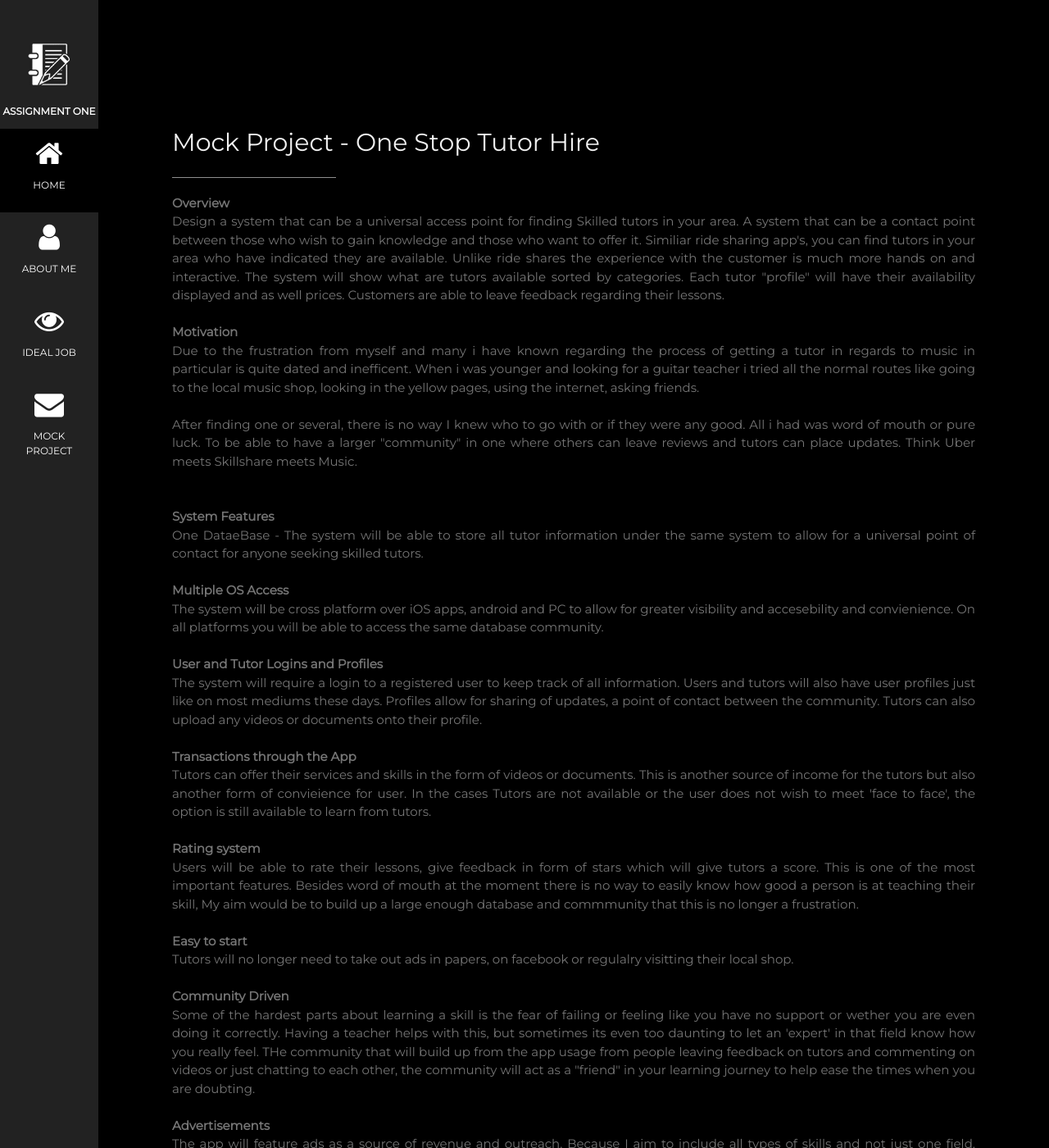
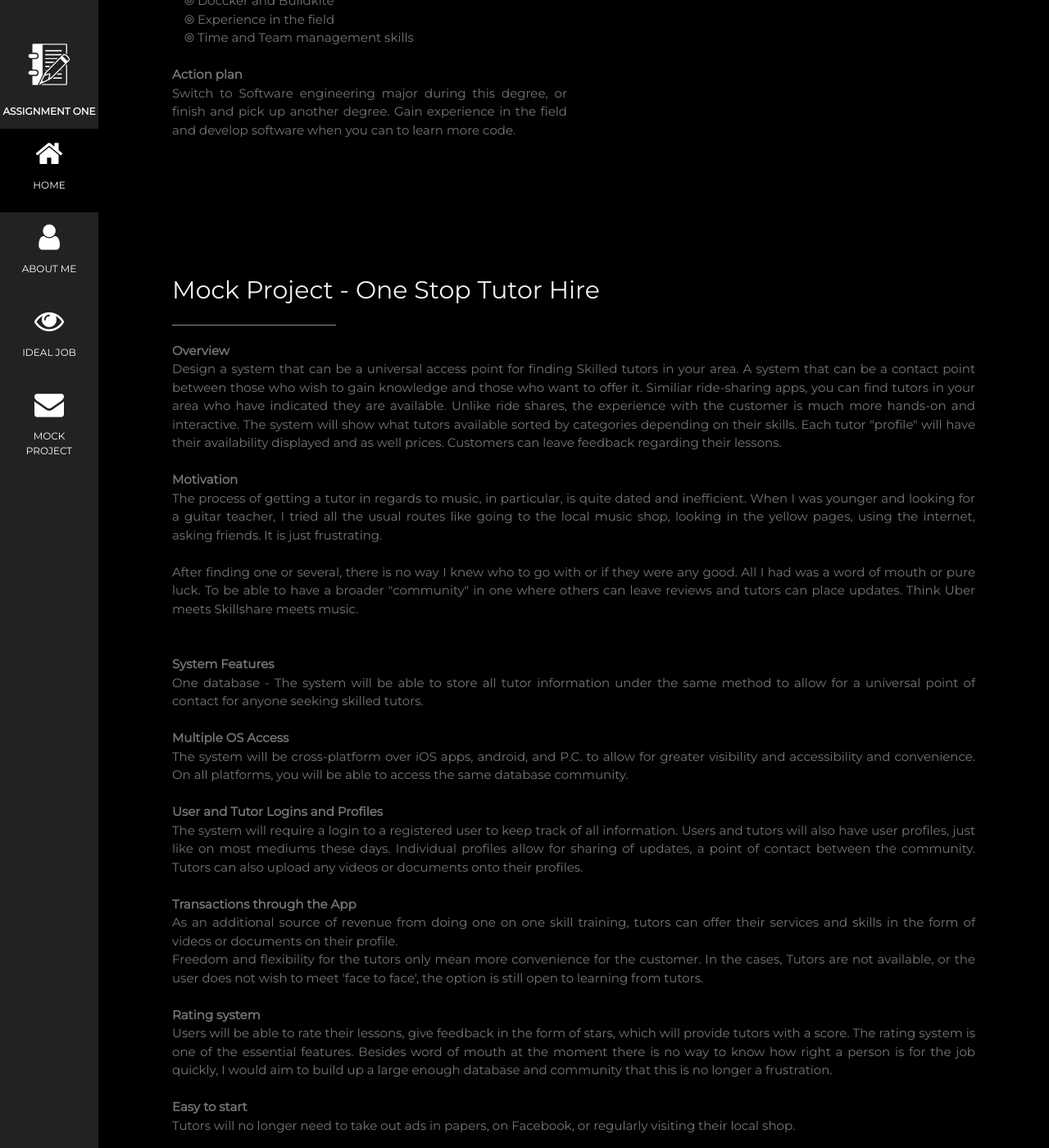
Before and after one commit to ceylonhue/begin, a Jekyll site: the page built from index.md, in a window 1280 px wide and 1400 px high, scrolled down 5944 px. Shown: the whole window at 82% size. Built offline with Jekyll 4.4.1, drawn with Linux system fonts in a browser that asks for light colours; our own code applies the rules of GitHub Pages for plain Markdown files; some of the changed text lies outside the part shown.

Commit message:
Update default.html

```diff
--- a/_layouts/default.html
+++ b/_layouts/default.html
@@ -81,44 +81,26 @@ body, h1,h2,h3,h4,h5,h6 {font-family: "Montserrat", sans-serif}
   <div class="w3-content w3-justify w3-text-grey w3-padding-64" id="about">
     <h2 class="w3-text-light-grey">Why I.T? Why now?</h2>
     <hr style="width:200px" class="w3-opacity">
-    <p>The reason i want to study I.T is because I relate to it easily having grown up with the industry.
-      I feel although, quite advanced in terms of what the industry has achieved, the field is still quite young and there is much more
-      to be discovered and m any more milestones to reach.<br>
+    <p>The reason I want to study I.T. is that I relate to it easily and adapt quickly to concepts, having grown up alongside the industry. I feel although, quite advanced in terms of what the industry has achieved, the field is still quite young, and there is much more to be discovered and m any more milestones to reach.<br>
 <br>
-     My interest into I.T came when my family got our first computer, it quickly turned into my hobby. Later learning that I.T is not
-     just about computers and that it affects our everday lives I was intrigued. After learning about automation, coding and all the
-      while enjoying the practical benefits from innovations such as email, telephones, internet and security systems I knew that I.T was the
-      future or as I see it, I.T will build the future.<br><br>
+     My interest in I.T. came when my family got our first computer, and it quickly turned into my hobby and time sink. Later learning that I.T. is not just about computers and that it affects our everyday lives, I was intrigued. After learning about automation, coding, and all the while enjoying the practical benefits from innovations such as email, telephones, internet, and security systems, I knew that I.T. was the future, or as I see it, I.T. will build the future.<br><br>
 
-     After high school I worked in a call center for an insurance company. I got to see first hand the transition from the company using
-      "claim forms" to lodge insurance claims to all claims being lodged either online by the Policy Holder or by the claims consulatant
-      over the phone. The new claims lodgement options eliminated countless steps for both parties involved. This is one of the reasons
-    I looked into Software engineering and furthering my knowledge and IT. <br><br>
+     After high school, I worked in a call center for an insurance company. I got to see first hand the transition from the company using "claim forms" to lodge insurance claims to all claims being submitted either online by the Policy Holder or by the claims consultant over the phone. The new claims lodgement options eliminated many steps for both parties involved, and this is one of the reasons I looked into Software engineering and furthering my knowledge and I.T. <br><br>
 
-    I didnt waste time, I was able to get a position within the same company as a software tester for the
-      new claims system. This really let me see the workflow and the environment in which the I.T industry possibly operates. I did this
-for about 2 years and then went to travel in Japan. <br><br>
+    I didn't waste time, and I was able to get a position within the same company as a software tester for the new Claim Lodgement system. This new position allowed me to see the workflow and ethics in an I.T related job. While getting used to the new environment, I made acquaintances with a handful of developers. I would always pick their brains about their roles. I did this for about two years and then went to travel to Japan for a whole year. <br><br>
 
-      After an eye opening year eating ramen and sushi which im yet to get sick of ! I'm back a nd i want to pursuit my passion and
-      career once more. However being a bit older and having less time my options were limited. RMIT offered online courses which suits
-      me perfectly.<br><br>
+      After an eye-opening year eating ramen and sushi which I'm yet to get sick of! I'm back, and I want to pursue my passion and career once more. However, being a bit older and having less time, my options were limited. RMIT offered online courses that suit me perfectly.<br><br>
 
-      I want to broaden my knowledge in the field of I.T from this course and use this time to figure out if Software engineering is what
-      i want to do or something similar within I.T.<br><br> <br><br>
+      I want to broaden my knowledge in the field of I.T. from this course and use this time to figure out if Software engineering is what I want to do or something similar within I.T.<br><br> <br><br>
 
 
     </p>
     <h2 class="w3-text-light-grey">A closer look at Robin Lee</h2>
      <hr style="width:200px" class="w3-opacity">
-      <p>I'm ready to dive into this new journey and take the next steps but why not start with learning about myself and
-        getting to know <i>me</i> better.<br>
-        I took a few online tests regarding the ways differnt people learn, our personality types and. I've included the
-        results of 3 tests below. This overview really helped me
-        understand which situtations and circumstances that i excel and exceed in and the ones that might slow me down.<BR><BR><br>
+      <p>I'm ready to dive into this new journey and take the next steps, but why not start with learning about myself and getting to know me better.
+I took a few online tests regarding the ways different people learn, our personality types, and. I've included the three sets of results below. This overview helped me understand which situations and circumstances that I excel in and excel in and the ones that might slow me down.<BR><BR><br>
     <p class="w3-wide" style="font-size:120%;"><B>Myers-Briggs test</B></p>
-<br> MB test is somewhat of a self reflection test, a psychological type of personality test.  The questions revolve around 4 main categories
-        which then determines which personality you. My results showed i was a INTP type personality or nicknamed "architect", can be described as
-one who has "A love of problem solving", I agree in some ways but not others.<BR><br>
+<br> M.B.T. is somewhat of a self-reflection test, a psychological type of personality test. The questions revolve around four primary categories, which then determine which personality you. My results showed I was an INTP type personality or nicknamed "architect," can be described as one who has 'A love of problem-solving' I agree in some ways but not others.<BR><br>
 
       <style>
       .img-container {
@@ -137,14 +119,9 @@ one who has "A love of problem solving", I agree in some ways but not others.<BR
 
     <p class="w3-wide" style="font-size:120%;"><B>Emotional intelligence Test - Talentsmart.com </B></p>
   <br>
- Emotional intelligence is how a person handles his emotions and different situations and how aware he is of it, not only that but the ability
-  to adapt or simple change the way you act or feel in relation to someone elses emotions, thats how i would explain it but in short... the awareness
-  and measure of how emotions affect emotions.
-  This E.I test was the longest out of the 3 tests and had some very interesting questions that really gets you thinking in a
-  philisophical way. I took my time doing this test and it seems my E.I is fairly average maybe even slightly above. With a score
-of 74 out of 100. In a nutshell my test results indicate that Im aware of some the thingss that i need to improve on but not everything.
-  This isnt the end of the world and many people with similar scores to me are able use this test to improve weak traits to make BIG improvements. Im
-hoping the same, only time will tell...<BR>
+ Emotional intelligence is how a person handles their emotions in different types of situations. How aware are they of it? How do they react to another person's feelings? The measure of a person's ability to control their emotions and not let these factors distract their focus. That's how I would explain it, but in short, the awareness and measure of how emotions affect emotions. This E.I test was the longest out of the three tests and had some questions that get you thinking philosophically and many moments of self-reflection.
+
+  <BR><BR> I took my time doing this test, and it seems my E.I is reasonably average, maybe even slightly above. With a score of 74 out of 100. In a nutshell, my test results indicate that I'm aware of some of the things that I need to improve on, but not everything. I'm interested in finding ways to increase my E.I. score as I think it is a commonly overlooked trait for most people.<BR>
       <style>
       .img-container {
         text-align: center;
@@ -179,14 +151,8 @@ Obviously with the results of this test I have come improving to do, however I t
        <img src="/begin/images/ABS.png" alt="ABS" class="w3-image">
     </span>
   </body><BR><BR>
-  <b>What I Learned?</b><BR>I think by doing these tests even if i dont feel they are 100% accurate for me personally it is a great tool to aid in self
-discovery. The questsions asked in the EI and MB tests get you thinking about those situations and how you would act in this instances.
-In a test environment i think alot of those questions are hard to answer truthfully. The real benefit comes from the results and knowing
-  what categories are tested, especially after answering questions related. It gives you an idea of what emotions, tendancies and actions
-  are involved in every decision. <BR>
-By knowing about these traits and learning styles it gives you a guide to how you should be managing your work. By yourself and especially
-socially in groups with others. By knowing the situations you can handle and ones you cant can be a very good indicator of where you
-  should be putting yourself. <BR><BR><BR><BR><BR><BR>
+  <b>What I Learned?</b><BR>I think by doing these tests, even if I don't feel they are 100% accurate for me personally, it is a great tool to aid in self-discovery. The questions asked in the E.I. and M.B. tests get you thinking about those situations and how you would act in these instances. In a test environment, I think a lot of those questions are hard to answer truthfully. The real benefit comes from the results and knowing what categories are tested, especially after answering questions related. It gives you an idea of what emotions, tendencies, and actions are involved in every decision. <BR>
+By knowing about these traits and learning styles, it gives you a guide to how you should be managing your work by yourself and especially socially in groups with others. By knowing the situations you can handle and ones you cant can be a perfect indicator of where you should be putting yourself. <BR><BR><BR><BR><BR><BR>
 
 
 
@@ -196,9 +162,7 @@ socially in groups with others. By knowing the situations you can handle and one
     <hr style="width:200px" class="w3-opacity">
 
     <!-- Grid for photos -->
-     <br><br>My ideal job would be as a software developer. Knowing the things i will develop and come up with will always have a target
-     "audience" to please, wether it being for the client or something for myself. Everything is for the better, to simplify a process
-     or to teach something in more enjoyable way. I believe you can create everything with coding ot at least can be used to help.<p>
+     <br><br>My ideal job would be as a software developer. Knowing the things I will develop and come up with will always have a target "audience" to please, whether it being for the client or something for myself. Everything is for the better, to simplify a process or to teach something more enjoyable. I believe you can create everything with coding, or at least it can be used to help.<p>
     <div class="w3-row-padding" style="margin:0 -16px"><BR>
       <div class="w3-half">
 
@@ -215,12 +179,9 @@ socially in groups with others. By knowing the situations you can handle and one
   <img src="/begin/images/job2.png" style="width:40%">
           </a>
 <br><br><br>
-<B>Description of job</B><br> A software developer that speciliases in python. Building software that can corrobroate retail
-data into a a centeral search. Like how an RSS feed would pull that latest info from each feed into that one location.
+<B>Description of job</B><br>This job is looking for a software developer that specializes in python. The job description includes Building software that can corroborate retail data into a convenient search. Like how an RSS feed would pull that latest info from each feed into that one location. The aim is building something to organize all the different data, how it is collected, how it is sorted. <BR><BR>
 
-This job will work with building something to organise all the different data, how its collected, how its sorted all so it is more convienent
-        for whatever the client needs. Design a way to programatically update all the needed data from all different sources to one location, in this case
-through Elasticsearch
+Solving this problem and streamlining the methods, we can reduce workloads, employee numbers, and task durations. With the correct processes and infrastructure to handle the data, the ultimate goal is being able to provide the latest data a client needs quickly, efficiently, and without lacking in the quality. Design a way to programmatically update all the required data from all different sources to one location, in this case, through Elasticsearch.
 <br><bR>
 <B>Required skills</B><br><BR>
                          &emsp;⦾ Qualification and experience<BR>
@@ -250,64 +210,42 @@ and develop software when you can to learn more code.
   <div class="w3-content w3-justify w3-text-grey w3-padding-64" id="contact">
     <h2 class="w3-text-light-grey">Mock Project - One Stop Tutor Hire</h2>
     <hr style="width:200px" class="w3-opacity">
-    <p> <B>Overview</B><BR>Design a system that can be a universal access point for finding Skilled tutors in your area. A system
-                   that can be a contact point between those who wish to gain knowledge and those who want to offer it.
-                   Similiar ride sharing app's, you can find tutors in your area who have indicated they are available. Unlike
-                   ride shares the experience with the customer is much more hands on and interactive.
+    <p> <B>Overview</B><BR>Design a system that can be a universal access point for finding Skilled tutors in your area. A system that can be a contact point between those who wish to gain knowledge and those who want to offer it. Similiar ride-sharing apps, you can find tutors in your area who have indicated they are available. Unlike ride shares, the experience with the customer is much more hands-on and interactive.
 
-                   The system will show what  are tutors available sorted by categories. Each tutor "profile" will have their availability
-                   displayed and as well prices. Customers are able to leave feedback regarding their lessons.
+                   The system will show what tutors available sorted by categories depending on their skills. Each tutor "profile" will have their availability displayed and as well prices. Customers can leave feedback regarding their lessons.
 
 
 
 <br><br>
-      <B>Motivation</B><br>Due to the frustration from myself and many i have known regarding the process of getting a tutor in regards to music
-      in particular is quite dated and inefficent. When i was younger and looking for a guitar teacher i tried all the normal routes like
-      going to the local music shop, looking in the yellow pages, using the internet, asking friends.
+      <B>Motivation</B><br>The process of getting a tutor in regards to music, in particular, is quite dated and inefficient. When I was younger and looking for a guitar teacher, I tried all the usual routes like going to the local music shop, looking in the yellow pages, using the internet, asking friends. It is just frustrating.
       <br><br>
-      After finding one or several, there is no way I knew who to go with or if they were any good. All i had was word of mouth or pure luck.
-      To be able to have a larger "community" in one where others can leave reviews and tutors can place updates. Think Uber meets Skillshare meets Music.
+      After finding one or several, there is no way I knew who to go with or if they were any good. All I had was a word of mouth or pure luck. To be able to have a broader "community" in one where others can leave reviews and tutors can place updates. Think Uber meets Skillshare meets music.
 <br><br><br>
 
       <B>System Features</B><br>
-      One DataeBase - The system will be able to store all tutor information under the same system to allow for a universal point
-      of contact for anyone seeking skilled tutors. <BR><br>
+      One database - The system will be able to store all tutor information under the same method to allow for a universal point of contact for anyone seeking skilled tutors. <BR><br>
 
       <B>Multiple OS Access</B><br>
-      The system will be cross platform over iOS apps, android and PC to allow for greater visibility and accesebility and convienience.
-      On all platforms you will be able to access the same database community. <br><br>
+      The system will be cross-platform over iOS apps, android, and P.C. to allow for greater visibility and accessibility and convenience. On all platforms, you will be able to access the same database community. <br><br>
 
       <B>User and Tutor Logins and Profiles</B><br>
-      The system will require a login to a registered user to keep track of all information. Users and tutors will also have user profiles
-      just like on most mediums these days. Profiles allow for sharing of updates, a point of contact between the community. Tutors can also
-      upload any videos or documents onto their profile. <BR><BR>
+      The system will require a login to a registered user to keep track of all information. Users and tutors will also have user profiles, just like on most mediums these days. Individual profiles allow for sharing of updates, a point of contact between the community. Tutors can also upload any videos or documents onto their profiles. <BR><BR>
 
       <B>Transactions through the App</B><BR>
-      Tutors can offer their services and skills in the form of videos or documents. This is another source of income for the tutors but also
-      another form of convieience for user. In the cases Tutors are not available or the user does not wish to meet 'face to face', the option
-      is still available to learn from tutors. <BR><BR>
+      As an additional source of revenue from doing one on one skill training, tutors can offer their services and skills in the form of videos or documents on their profile. <BR>Freedom and flexibility for the tutors only mean more convenience for the customer. In the cases, Tutors are not available, or the user does not wish to meet 'face to face', the option is still open to learning from tutors.<BR><BR>
 
       <B>Rating system</B> <BR>
-      Users will be able to rate their lessons, give feedback in form of stars which will give tutors a score. This is one of the most
-      important features. Besides word of mouth at the moment there is no way to easily know how good a person is at teaching their skill,
-      My aim would be to build up a large enough database and commmunity that this is no longer a frustration. <BR><BR>
+      Users will be able to rate their lessons, give feedback in the form of stars, which will provide tutors with a score. The rating system is one of the essential features. Besides word of mouth at the moment there is no way to know how right a person is for the job quickly, I would aim to build up a large enough database and community that this is no longer a frustration.<BR><BR>
 
       <B>Easy to start</B><br>
-      Tutors will no longer need to take out ads in papers, on facebook or regulalry visitting their local shop.<br><BR>
+      Tutors will no longer need to take out ads in papers, on Facebook, or regularly visiting their local shop.<br><BR>
 
       <B>Community Driven</B><br>
-     Some of the hardest parts about learning a skill is the fear of failing or feeling like you have no support or
-      wether you are even doing it correctly. Having a teacher helps with this, but sometimes its even too daunting to
-      let an 'expert' in that field know how you really feel.
-      THe community that will build up from the app usage from people leaving feedback on tutors and commenting on videos
-      or just chatting to each other, the community will act as a "friend" in your learning journey to help ease the times
-      when you are doubting. <br><br>
+     Some of the hardest parts about learning a skill are the fear of failing or feeling like you have no support or whether you are even doing it correctly. Having a teacher helps with this, but sometimes it's also too daunting to let an 'expert' in that field know how you feel. The community that will build up from the app usage from people leaving feedback on tutors and commenting on videos or just chatting to each other, the community will act as a "friend" in your learning journey to help ease the times when you are doubting.<br><br>
 
       <B>Advertisements</B><br>
 
-      The app will feature ads as a source of revenue and outreach. Because I aim to include all types of skills and not just
-      one field. Relations with all those fields would undoubletley form, which in future i hope will allow for the fine tuning
-      of criteria's within our database searches to further provide for the customer.
+      The app will feature ads as a source of revenue and outreach. Because I aim to include all types of skills and not just one field. Relations with all those fields would undoubtedly form, which in the future, I hope will allow for the fine-tuning of criteria within our database searches to further provide for the customer.
 
 
 
```
Also changed, not shown: other parts of _layouts/default.html (+3 -11 lines).
